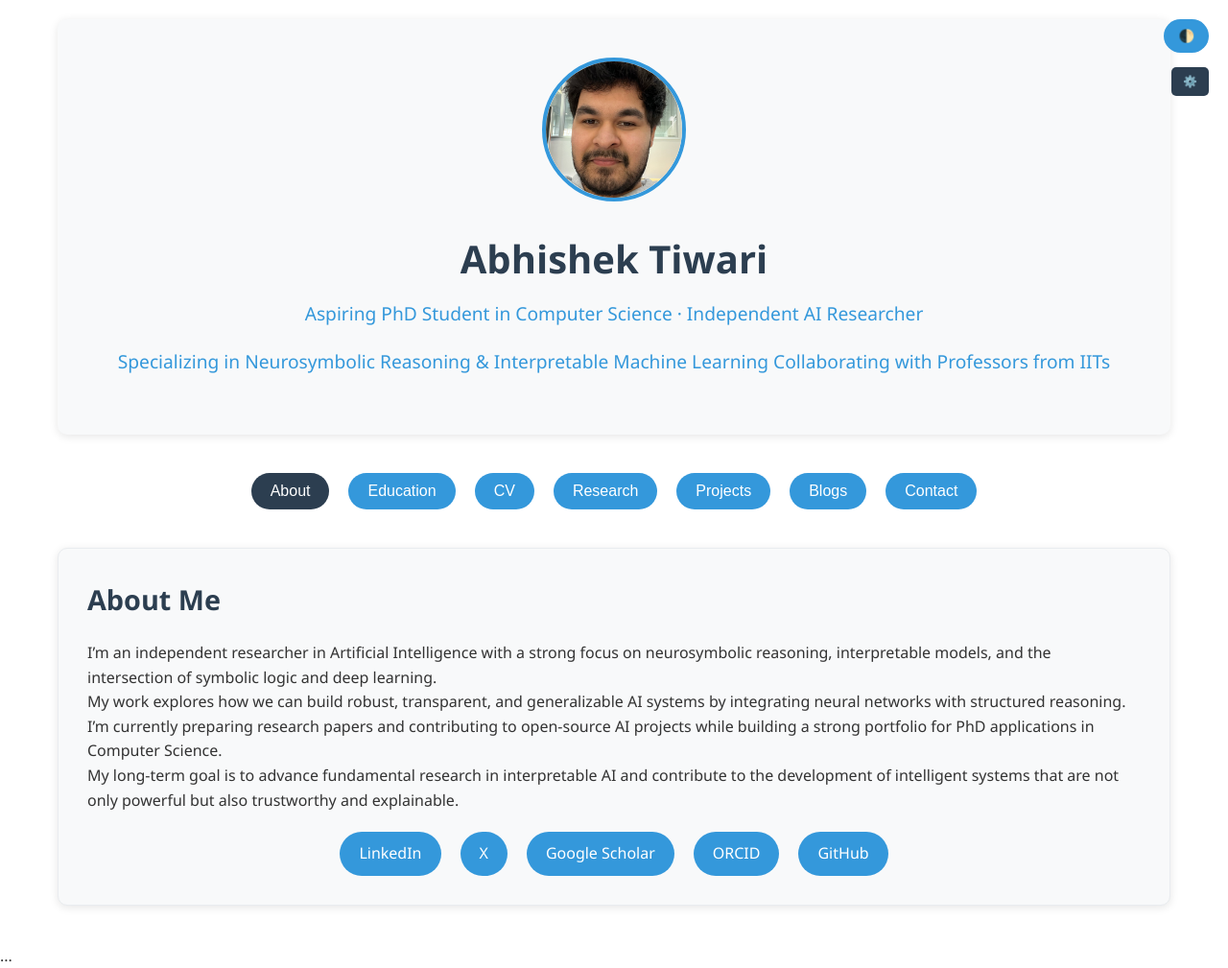
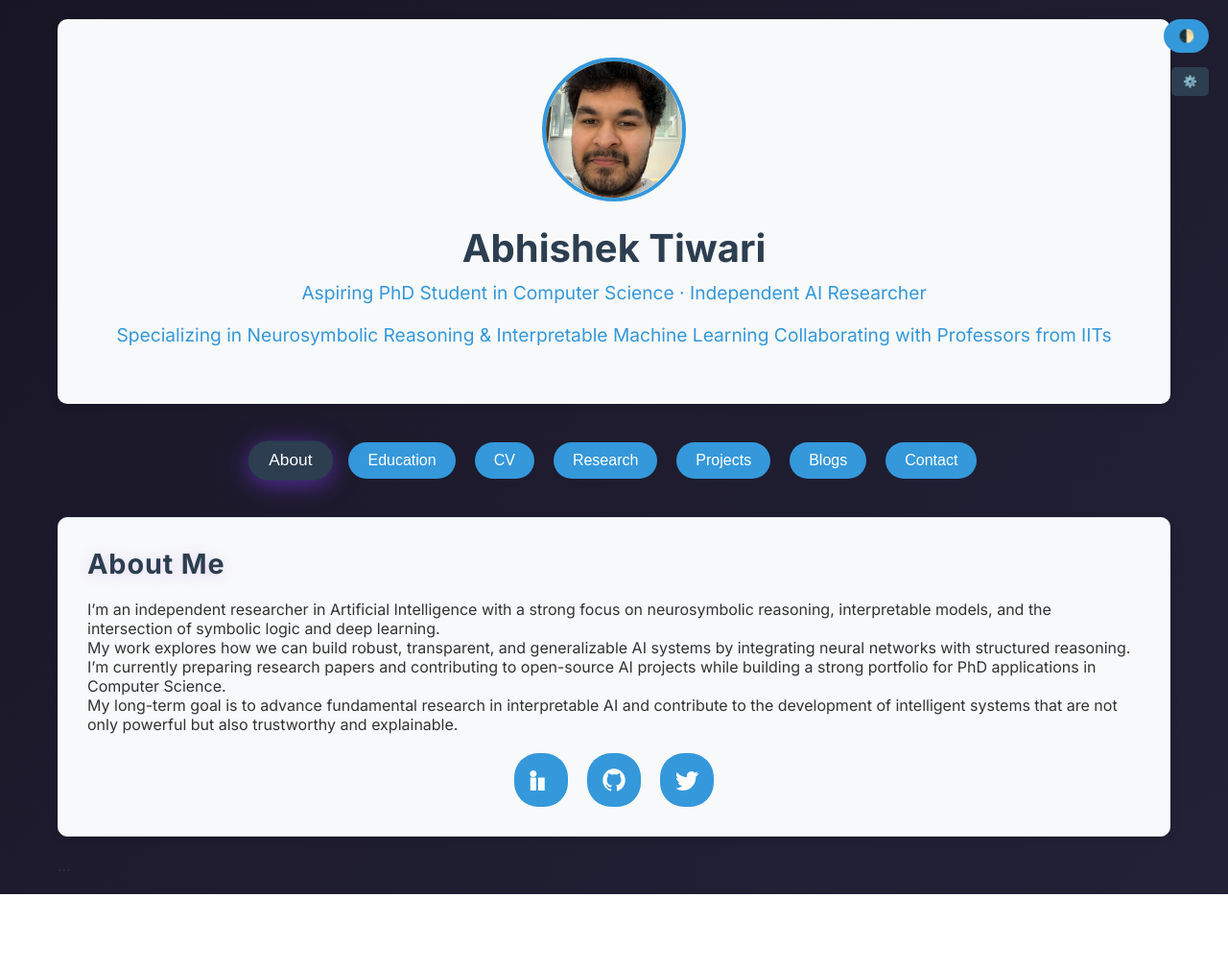
Before and after one commit to Abhishek282001Tiwari/abhishek282001tiwari.github.io, a plain HTML site: page index.html in a window 1280 px wide. Shown: the whole page at 96% size. After the commit the page ends 932 px from the top, so only its background shows below. Drawn offline with Linux system fonts and the light colour scheme.

Commit message:
Update index.html

```diff
--- a/index.html
+++ b/index.html
@@ -4,7 +4,103 @@
     <meta charset="UTF-8">
     <meta name="viewport" content="width=device-width, initial-scale=1.0">
     <title>Abhishek Tiwari | Personal Website</title>
+    <link href="https://fonts.googleapis.com/css2?family=Inter:wght@400;700&display=swap" rel="stylesheet">
     <style>
+
+        .section {
+    display: none;
+    opacity: 0;
+    transform: translateY(24px);
+    transition: opacity 0.4s, transform 0.4s;
+}
+.section.active {
+    display: block;
+    opacity: 1;
+    transform: translateY(0);
+}
+
+.nav-btn {
+    background: var(--accent-color);
+    color: white;
+    border: none;
+    border-radius: 25px;
+    cursor: pointer;
+    transition: all 0.3s, box-shadow 0.3s;
+    font-size: 16px;
+}
+.nav-btn:hover, .nav-btn.active {
+    background: var(--primary-color);
+    color: var(--bg-color);
+    box-shadow: var(--hover-glow);
+    transform: scale(1.08);
+}
+
+.about-fade {
+    animation: fadeInQuick 0.1s forwards;
+}
+@keyframes fadeInQuick {
+    from { opacity: 0; }
+    to   { opacity: 1; }
+}
+
+        .social-links {
+    display: flex;
+    justify-content: center;
+    gap: 24px;
+    margin-top: 20px;
+}
+.social-link {
+    background: var(--icon-bg);
+    border-radius: 50%;
+    box-shadow: 0 0 0 transparent;
+    display: inline-flex;
+    align-items: center;
+    justify-content: center;
+    width: 56px;
+    height: 56px;
+    color: var(--primary-color);
+    transition: box-shadow 0.3s, color 0.3s, transform 0.3s;
+    font-size: 1.7em;
+    cursor: pointer;
+}
+.social-link:hover, .social-link:focus {
+    color: var(--icon-hover);
+    box-shadow: var(--hover-glow);
+    transform: scale(1.12) translateY(-4px);
+}
+.icon-bg {
+    display: flex;
+    align-items: center;
+    justify-content: center;
+}
+
+        .card h2, .paper-item h2, .blog-item h2 {
+    color: var(--primary-color);
+    font-size: 2em;
+    font-weight: 700;
+    margin-bottom: 12px;
+    letter-spacing: 0.03em;
+    text-shadow: 0 2px 16px #7c3aed33;
+}
+
+.card h3, .paper-item h3, .blog-item h3 {
+    color: var(--accent-color);
+    font-size: 1.3em;
+    font-weight: 600;
+    margin-bottom: 8px;
+    letter-spacing: 0.02em;
+}
+        :root {
+  --bg-color: #181625;
+  --card-bg: #232136;
+  --primary-color: #a78bfa; /* Soft purple */
+  --accent-color: #7c3aed;  /* Vivid purple */
+  --text-color: #e0e0e0;
+  --fade-color: #2a273f;
+  --hover-glow: 0 4px 24px #7c3aed99;
+  --icon-bg: #26233a;
+  --icon-hover: #7c3aed;
+}
         :root {
             --bg-color: #ffffff;
             --text-color: #333333;
@@ -31,13 +127,16 @@
             box-sizing: border-box;
         }
 
-        body {
-            font-family: 'Segoe UI', Tahoma, Geneva, Verdana, sans-serif;
-            line-height: 1.6;
-            color: var(--text-color);
-            background-color: var(--bg-color);
-            transition: all 0.3s ease;
-        }
+     body {
+    font-family: 'Inter', 'Segoe UI', 'Roboto', Arial, sans-serif;
+    color: var(--text-color);
+    background: linear-gradient(135deg, #181625 0%, #232136 100%);
+    transition: background 0.4s, color 0.4s;
+}
+
+* {
+    transition: all 0.4s cubic-bezier(0.4,0,0.2,1);
+}
 
         .container {
             max-width: 1200px;
@@ -463,7 +562,7 @@
         <!-- Header -->
         <div class="header">
             <img src="./profile.jpg" alt="Profile Picture" class="profile-img" id="profileImg">
-            <h1 id="userName">Abhishek Tiwari</h1>
+            <h1 id="userName" class="userName">Abhishek Tiwari</h1>
             <p id="userTitle">Aspiring PhD Student in Computer Science · Independent AI Researcher</p>
             <p id="userInstitution">Specializing in Neurosymbolic Reasoning & Interpretable Machine Learning
 Collaborating with Professors from IITs</p>
@@ -499,8 +598,8 @@ Collaborating with Professors from IITs</p>
         <div id="about" class="section active">
             <div class="card">
                 <h2>About Me</h2>
-                <p id="aboutText">
-                   <p>
+                <p id="aboutText" class="about-fade">
+</p>
   I’m an independent researcher in Artificial Intelligence with a strong focus on neurosymbolic reasoning, interpretable models, and the intersection of symbolic logic and deep learning.
 </p>
 <p>
@@ -509,16 +608,32 @@ Collaborating with Professors from IITs</p>
 <p>
   My long-term goal is to advance fundamental research in interpretable AI and contribute to the development of intelligent systems that are not only powerful but also trustworthy and explainable.
 </p>
-
-                <div class="social-links">
-    <a href="https://www.linkedin.com/in/abhishek282001" class="social-link" target="_blank">LinkedIn</a>
-    <a href="https://x.com/abhishekt282001" class="social-link" target="_blank">X</a>
-    <a href="https://scholar.google.com/citations?user=YOUR_ID" class="social-link" target="_blank">Google Scholar</a>
-    <a href="https://orcid.org/YOUR_ORCID_ID" class="social-link" target="_blank">ORCID</a>
-    <a href="https://github.com/Abhishek282001Tiwari" class="social-link" target="_blank">GitHub</a>
-                </div>
-            </div>
-        </div>
+             <div class="social-links">
+    <!-- LinkedIn -->
+    <a href="https://linkedin.com/in/abhishek282001" class="social-link" target="_blank" aria-label="LinkedIn">
+        <span class="icon-bg">
+            <svg width="28" height="28" viewBox="0 0 24 24" fill="none">
+                <path d="M4.98 3.5C3.33 3.5 2 4.85 2 6.48c0 1.62 1.33 2.97 2.98 2.97h.02C6.65 9.45 8 8.1 8 6.48 8 4.85 6.65 3.5 4.98 3.5zM2.4 21.5h5.16V9.89H2.4V21.5zM9.34 9.89V21.5h5.16v-6.2c0-1.48.03-3.39-2.07-3.39-2.07 0-2.39 1.62-2.39 3.29v6.3h5.16V9.89h-5.16z" fill="currentColor"/>
+            </svg>
+        </span>
+    </a>
+    <!-- GitHub -->
+    <a href="https://github.com/Abhishek282001Tiwari" class="social-link" target="_blank" aria-label="GitHub">
+        <span class="icon-bg">
+            <svg width="28" height="28" viewBox="0 0 24 24" fill="none">
+                <path d="M12 2C6.48 2 2 6.58 2 12.26c0 4.5 2.87 8.32 6.84 9.67.5.09.68-.22.68-.48 0-.24-.01-.87-.01-1.7-2.78.61-3.37-1.37-3.37-1.37-.46-1.19-1.12-1.51-1.12-1.51-.92-.64.07-.63.07-.63 1.02.07 1.56 1.07 1.56 1.07 .9 1.58 2.36 1.12 2.94.86.09-.66.35-1.12.64-1.38-2.22-.26-4.56-1.15-4.56-5.11 0-1.13.38-2.06 1.02-2.79-.1-.25-.44-1.27.09-2.65 0 0 .84-.28 2.75 1.07a9.2 9.2 0 0 1 2.5-.34c.85.004 1.71.114 2.51.335 1.91-1.35 2.75-1.07 2.75-1.07 .53 1.38.19 2.4.09 2.65 .64.73 1.02 1.66 1.02 2.79 0 3.97-2.34 4.84-4.57 5.1.36.31.69.93.69 1.87 0 1.35-.01 2.43-.01 2.76 0 .26.18.58.69.48 3.97-1.35 6.84-5.17 6.84-9.67C22 6.58 17.52 2 12 2z" fill="currentColor"/>
+            </svg>
+        </span>
+    </a>
+    <!-- Twitter -->
+    <a href="https://twitter.com/yourtwitter" class="social-link" target="_blank" aria-label="Twitter">
+        <span class="icon-bg">
+            <svg width="28" height="28" viewBox="0 0 24 24" fill="none">
+                <path d="M22.46 6c-.79.35-1.64.58-2.53.69A4.19 4.19 0 0 0 21.85 4.6c-.81.48-1.71.83-2.67 1.02a4.15 4.15 0 0 0-7.07 3.77A11.79 11.79 0 0 1 3.15 5.1a4.13 4.13 0 0 0-.56 2.09c0 1.44.73 2.71 1.85 3.45-.68-.02-1.32-.21-1.88-.52v.05c0 2.02 1.45 3.71 3.38 4.09-.35.1-.72.16-1.1.16-.27 0-.53-.03-.79-.07.53 1.65 2.08 2.85 3.91 2.88A8.34 8.34 0 0 1 2 19.54 11.77 11.77 0 0 0 8.29 21.5c7.55 0 11.68-6.36 11.68-11.89 0-.18-.01-.35-.02-.53.8-.59 1.5-1.32 2.05-2.08z" fill="currentColor"/>
+            </svg>
+        </span>
+    </a>
+</div>
 
         <!-- Education Section -->
         <div id="education" class="section">
@@ -1007,6 +1122,15 @@ Performance"</p>
 
         // ==== End of your blog JS code ====
 
+         // Shrinking header on scroll
+window.addEventListener('scroll', function() {
+    const header = document.querySelector('.header');
+    if (window.scrollY > 60) {
+        header.classList.add('shrunk');
+    } else {
+        header.classList.remove('shrunk');
+    }
+});
     </script>
 </body>
 </html>
```
